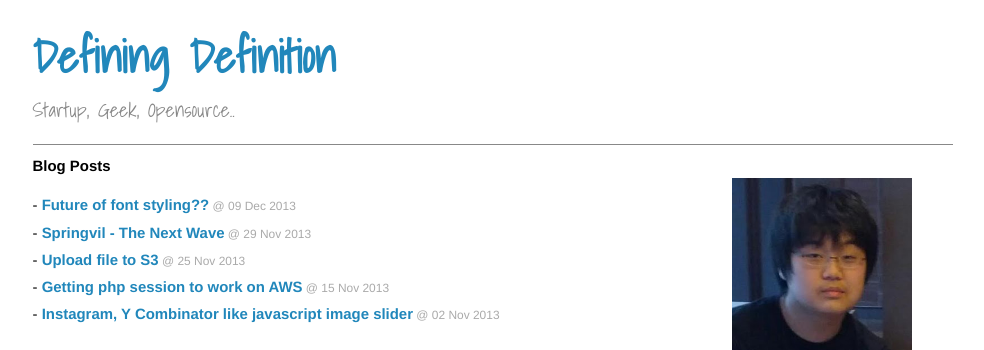
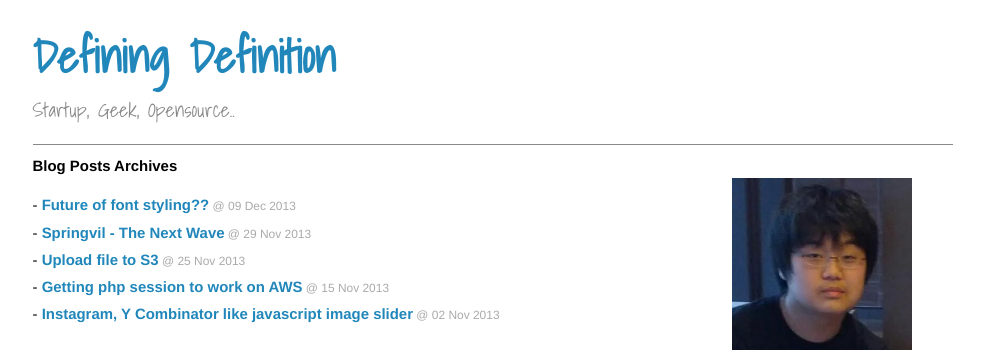
Before and after one commit to Gorski4123/openhiun.github.com, a Jekyll site: the page built from _posts/2013-12-17-e.md, in a window 1280 px wide. Shown: the top 350 px of the page, without its empty margins (160-1144 px from the left). Built offline with Jekyll 4.4.1, drawn with Linux system fonts in a browser that asks for light colours; Markdown is read by kramdown in place of the engine named in the settings.

Commit message:
Update 2013-12-17-e.md

```diff
--- a/_posts/2013-12-17-e.md
+++ b/_posts/2013-12-17-e.md
@@ -6,7 +6,7 @@ permalink: /archives
 ---
 
 <div id="home">
-  <h1>Blog Posts</h1>
+  <h1>Blog Posts Archives</h1>
   <ul class="posts">
     {% for post in site.categories.e %}
       <li>- <a href="{{ post.url }}">{{ post.title }}</a><span> &#64; {{ post.date | date_to_string }}</span></li>
```
